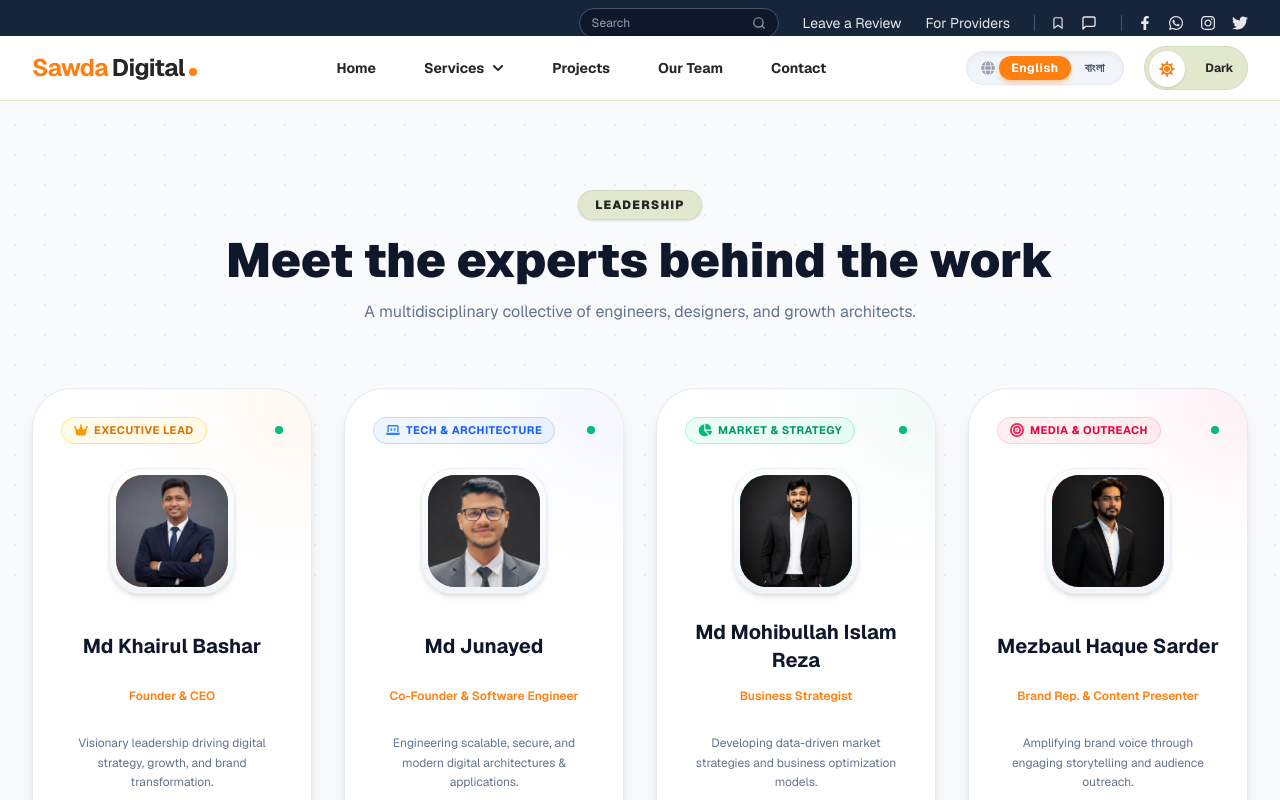
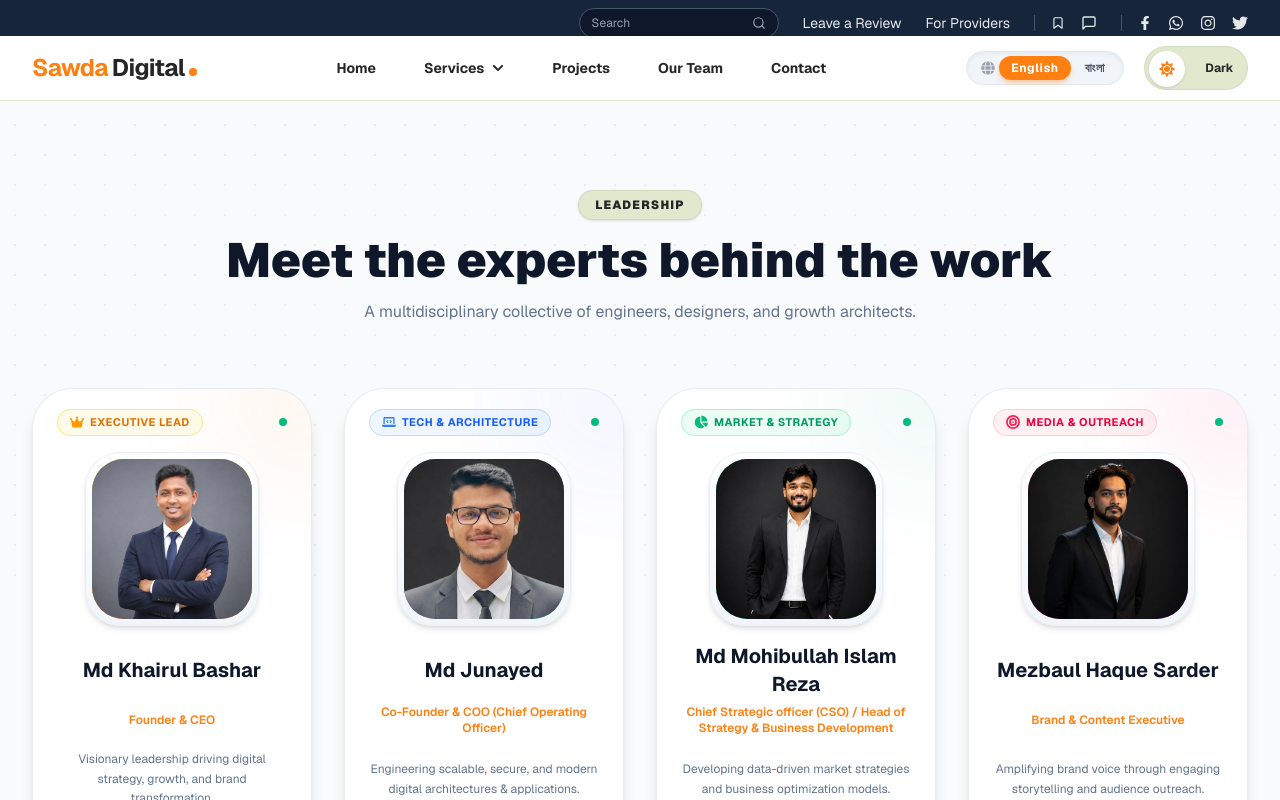
Before and after one commit to mjunayed2003/sawdadegital, a Next.js app: page /about in a window 1280 px wide. Shown: the top 800 px of the page. Built offline with nearby package versions, Linux system fonts and the light colour scheme.

Commit message:
feat: implement leadership section with team member grid and language context provider

```diff
--- a/app/about/page.tsx
+++ b/app/about/page.tsx
@@ -24,7 +24,7 @@ function AboutContent() {
       name: language === 'bn' ? 'মোঃ খাইরুল বাশার' : 'Md Khairul Bashar',
       role: language === 'bn' ? 'প্রতিষ্ঠাতা ও সিইও' : 'Founder & CEO',
       initials: 'KB',
-      image: '/team-member/basar.PNG',
+      image: '/team-member/MdKhairulBashar.PNG',
       tag: language === 'bn' ? 'এক্সিকিউটিভ লিড' : 'Executive Lead',
       accentColor: 'from-amber-500 to-orange-600',
       tagColor: 'text-amber-600 dark:text-amber-400 bg-amber-50 dark:bg-amber-950/50 border-amber-200 dark:border-amber-800/40',
@@ -37,7 +37,7 @@ function AboutContent() {
     },
     {
       name: language === 'bn' ? 'মোঃ জুনায়েদ' : 'Md Junayed',
-      role: language === 'bn' ? 'সহ-প্রতিষ্ঠাতা ও সফটওয়্যার ইঞ্জিনিয়ার' : 'Co-Founder & Software Engineer',
+      role: language === 'bn' ? 'সহ-প্রতিষ্ঠাতা ও সিওও (চিফ অপারেটিং অফিসার)' : 'Co-Founder & COO (Chief Operating Officer)',
       initials: 'MJ',
       image: '/team-member/junayed.jpeg',
       objectPosition: 'object-[center_15%] scale-[1.35]',
@@ -53,7 +53,7 @@ function AboutContent() {
     },
     {
       name: language === 'bn' ? 'মোঃ মহিবুল্লাহ ইসলাম রেজা' : 'Md Mohibullah Islam Reza',
-      role: language === 'bn' ? 'বিজনেস স্ট্র্যাটেজিস্ট' : 'Business Strategist',
+      role: language === 'bn' ? 'চিফ স্ট্র্যাটেজিক অফিসার (সিএসও) / হেড অব স্ট্র্যাটেজি অ্যান্ড বিজনেস ডেভেলপমেন্ট' : 'Chief Strategic officer (CSO) / Head of Strategy & Business Development',
       initials: 'MR',
       image: '/team-member/reza.PNG',
       tag: language === 'bn' ? 'মার্কেট ও স্ট্র্যাটেজি' : 'Market & Strategy',
@@ -68,7 +68,7 @@ function AboutContent() {
     },
     {
       name: language === 'bn' ? 'মেজবাউল হক সরদার' : 'Mezbaul Haque Sarder',
-      role: language === 'bn' ? 'ব্র্যান্ড রিপ্রেজেন্টেটিভ ও প্রেজেন্টার' : 'Brand Rep. & Content Presenter',
+      role: language === 'bn' ? 'ব্র্যান্ড অ্যান্ড কনটেন্ট এক্সিকিউটিভ' : 'Brand & Content Executive',
       initials: 'MS',
       image: '/team-member/Mezbaul.PNG',
       tag: language === 'bn' ? 'মিডিয়া ও আউটরিচ' : 'Media & Outreach',
@@ -133,11 +133,11 @@ function AboutContent() {
                 whileInView={{ opacity: 1, y: 0 }}
                 viewport={{ once: true }}
                 transition={{ duration: 0.5, delay: idx * 0.1 }}
-                className={`relative bg-white dark:bg-[#1a1a1a] rounded-[2.5rem] p-7 text-center border border-slate-200/80 dark:border-white/10 shadow-lg hover:shadow-2xl ${member.glowColor} transition-all duration-500 flex flex-col items-center justify-between group overflow-hidden`}
+                className={`relative bg-white dark:bg-[#1a1a1a] rounded-[2.5rem] px-6 py-5 text-center border border-slate-200/80 dark:border-white/10 shadow-lg hover:shadow-2xl ${member.glowColor} transition-all duration-500 flex flex-col items-center justify-between group overflow-hidden`}
               >
                 <div className={`absolute -top-16 -right-16 w-36 h-36 bg-gradient-to-br ${member.accentColor} rounded-full blur-3xl opacity-10 group-hover:opacity-30 transition-opacity duration-500 pointer-events-none`} />
 
-                <div className="w-full flex items-center justify-between mb-6">
+                <div className="w-full flex items-center justify-between mb-4">
                   <span className={`inline-flex items-center gap-1.5 px-3 py-1 rounded-full text-[11px] font-bold tracking-wider uppercase border ${member.tagColor}`}>
                     {member.badgeIcon}
                     {member.tag}
@@ -145,13 +145,13 @@ function AboutContent() {
                   <span className="w-2 h-2 rounded-full bg-emerald-500 animate-pulse" title="Active" />
                 </div>
 
-                <div className="relative mb-6">
-                  <div className="relative p-1.5 rounded-[2rem] bg-gradient-to-b from-white dark:from-white/20 to-slate-100 dark:to-white/5 border border-slate-200/60 dark:border-white/10 shadow-md group-hover:shadow-xl transition-all duration-500">
-                    <div className={`w-28 h-28 rounded-[1.7rem] bg-gradient-to-br ${member.avatarGradient} flex items-center justify-center shadow-inner relative overflow-hidden group-hover:scale-[1.03] transition-transform duration-500`}>
+                <div className="relative mb-4">
+                  <div className="relative p-1.5 rounded-[2.2rem] bg-gradient-to-b from-white dark:from-white/20 to-slate-100 dark:to-white/5 border border-slate-200/60 dark:border-white/10 shadow-md group-hover:shadow-xl transition-all duration-500">
+                    <div className={`w-36 h-36 lg:w-40 lg:h-40 rounded-[2rem] bg-gradient-to-br ${member.avatarGradient} flex items-center justify-center shadow-inner relative overflow-hidden group-hover:scale-[1.03] transition-transform duration-500`}>
                       {member.image ? (
-                        <Image src={member.image} alt={member.name} fill className={`object-cover ${member.objectPosition || ''}`} sizes="(max-width: 768px) 112px, 112px" />
+                        <Image src={member.image} alt={member.name} fill className={`object-cover ${member.objectPosition || ''}`} sizes="(max-width: 768px) 144px, 160px" />
                       ) : (
-                        <span className="text-3xl font-black text-white tracking-wider drop-shadow-md">
+                        <span className="text-4xl font-black text-white tracking-wider drop-shadow-md">
                           {member.initials}
                         </span>
                       )}
@@ -164,15 +164,15 @@ function AboutContent() {
                     <h3 className="text-xl font-bold text-[#0f172a] dark:text-white mb-1.5 group-hover:text-[#FF7F11] transition-colors duration-300 min-h-[56px] flex items-center justify-center text-center">
                       {member.name}
                     </h3>
-                    <p className="text-xs font-semibold text-[#FF7F11] mb-4 min-h-[32px] flex items-center justify-center text-center">
+                    <p className="text-xs font-semibold text-[#FF7F11] mb-2 min-h-[32px] flex items-center justify-center text-center">
                       {member.role}
                     </p>
-                    <p className="text-xs text-slate-500 dark:text-gray-400 leading-relaxed mb-6 min-h-[72px] flex items-center justify-center text-center">
+                    <p className="text-xs text-slate-500 dark:text-gray-400 leading-relaxed mb-4 min-h-[72px] flex items-center justify-center text-center">
                       {member.description}
                     </p>
                   </div>
 
-                  <div className="pt-4 border-t border-slate-100 dark:border-white/10 flex items-center justify-center gap-3">
+                  <div className="pt-3 border-t border-slate-100 dark:border-white/10 flex items-center justify-center gap-3">
                     <Link href="https://linkedin.com" target="_blank" className="w-8 h-8 rounded-full bg-slate-100 dark:bg-white/5 hover:bg-[#FF7F11] dark:hover:bg-[#FF7F11] hover:text-white text-slate-500 dark:text-gray-400 flex items-center justify-center text-xs transition-colors">
                       <FaLinkedinIn />
                     </Link>
--- a/app/expertise/page.tsx
+++ b/app/expertise/page.tsx
@@ -24,7 +24,7 @@ function ExpertiseContent() {
       name: language === 'bn' ? 'মোঃ খাইরুল বাশার' : 'Md Khairul Bashar',
       role: language === 'bn' ? 'প্রতিষ্ঠাতা ও সিইও' : 'Founder & CEO',
       initials: 'KB',
-      image: '/team-member/basar.PNG',
+      image: '/team-member/MdKhairulBashar.PNG',
       tag: language === 'bn' ? 'এক্সিকিউটিভ লিড' : 'Executive Lead',
       accentColor: 'from-amber-500 to-orange-600',
       lightBg: 'bg-amber-500/10 dark:bg-amber-500/15',
@@ -38,7 +38,7 @@ function ExpertiseContent() {
     },
     {
       name: language === 'bn' ? 'মোঃ জুনায়েদ' : 'Md Junayed',
-      role: language === 'bn' ? 'সহ-প্রতিষ্ঠাতা ও সফটওয়্যার ইঞ্জিনিয়ার' : 'Co-Founder & Software Engineer',
+      role: language === 'bn' ? 'সহ-প্রতিষ্ঠাতা ও সিওও (চিফ অপারেটিং অফিসার)' : 'Co-Founder & COO (Chief Operating Officer)',
       initials: 'MJ',
       image: '/team-member/junayed.jpeg',
       objectPosition: 'object-[center_15%] scale-[1.35]',
@@ -55,7 +55,7 @@ function ExpertiseContent() {
     },
     {
       name: language === 'bn' ? 'মোঃ মহিবুল্লাহ ইসলাম রেজা' : 'Md Mohibullah Islam Reza',
-      role: language === 'bn' ? 'বিজনেস স্ট্র্যাটেজিস্ট' : 'Business Strategist',
+      role: language === 'bn' ? 'চিফ স্ট্র্যাটেজিক অফিসার (সিএসও) / হেড অব স্ট্র্যাটেজি অ্যান্ড বিজনেস ডেভেলপমেন্ট' : 'Chief Strategic officer (CSO) / Head of Strategy & Business Development',
       initials: 'MR',
       image: '/team-member/reza.PNG',
       tag: language === 'bn' ? 'মার্কেট ও স্ট্র্যাটেজি' : 'Market & Strategy',
@@ -71,7 +71,7 @@ function ExpertiseContent() {
     },
     {
       name: language === 'bn' ? 'মেজবাউল হক সরদার' : 'Mezbaul Haque Sarder',
-      role: language === 'bn' ? 'ব্র্যান্ড রিপ্রেজেন্টেটিভ ও প্রেজেন্টার' : 'Brand Rep. & Content Presenter',
+      role: language === 'bn' ? 'ব্র্যান্ড অ্যান্ড কনটেন্ট এক্সিকিউটিভ' : 'Brand & Content Executive',
       initials: 'MS',
       image: '/team-member/Mezbaul.PNG',
       tag: language === 'bn' ? 'মিডিয়া ও আউটরিচ' : 'Media & Outreach',
@@ -137,11 +137,11 @@ function ExpertiseContent() {
                 whileInView={{ opacity: 1, y: 0 }}
                 viewport={{ once: true }}
                 transition={{ duration: 0.5, delay: idx * 0.1 }}
-                className={`relative bg-white dark:bg-[#1a1a1a] rounded-[2.5rem] p-7 text-center border border-slate-200/80 dark:border-white/10 shadow-lg hover:shadow-2xl ${member.glowColor} transition-all duration-500 flex flex-col items-center justify-between group overflow-hidden`}
+                className={`relative bg-white dark:bg-[#1a1a1a] rounded-[2.5rem] px-6 py-5 text-center border border-slate-200/80 dark:border-white/10 shadow-lg hover:shadow-2xl ${member.glowColor} transition-all duration-500 flex flex-col items-center justify-between group overflow-hidden`}
               >
                 <div className={`absolute -top-16 -right-16 w-36 h-36 bg-gradient-to-br ${member.accentColor} rounded-full blur-3xl opacity-10 group-hover:opacity-30 transition-opacity duration-500 pointer-events-none`} />
 
-                <div className="w-full flex items-center justify-between mb-6">
+                <div className="w-full flex items-center justify-between mb-4">
                   <span className={`inline-flex items-center gap-1.5 px-3 py-1 rounded-full text-[11px] font-bold tracking-wider uppercase border ${member.tagColor}`}>
                     {member.badgeIcon}
                     {member.tag}
@@ -149,13 +149,13 @@ function ExpertiseContent() {
                   <span className="w-2 h-2 rounded-full bg-emerald-500 animate-pulse" title="Active" />
                 </div>
 
-                <div className="relative mb-6">
-                  <div className="relative p-1.5 rounded-[2rem] bg-gradient-to-b from-white dark:from-white/20 to-slate-100 dark:to-white/5 border border-slate-200/60 dark:border-white/10 shadow-md group-hover:shadow-xl transition-all duration-500">
-                    <div className={`w-28 h-28 rounded-[1.7rem] bg-gradient-to-br ${member.avatarGradient} flex items-center justify-center shadow-inner relative overflow-hidden group-hover:scale-[1.03] transition-transform duration-500`}>
+                <div className="relative mb-4">
+                  <div className="relative p-1.5 rounded-[2.2rem] bg-gradient-to-b from-white dark:from-white/20 to-slate-100 dark:to-white/5 border border-slate-200/60 dark:border-white/10 shadow-md group-hover:shadow-xl transition-all duration-500">
+                    <div className={`w-36 h-36 lg:w-40 lg:h-40 rounded-[2rem] bg-gradient-to-br ${member.avatarGradient} flex items-center justify-center shadow-inner relative overflow-hidden group-hover:scale-[1.03] transition-transform duration-500`}>
                       {member.image ? (
-                        <Image src={member.image} alt={member.name} fill className={`object-cover ${member.objectPosition || ''}`} sizes="(max-width: 768px) 112px, 112px" />
+                        <Image src={member.image} alt={member.name} fill className={`object-cover ${member.objectPosition || ''}`} sizes="(max-width: 768px) 144px, 160px" />
                       ) : (
-                        <span className="text-3xl font-black text-white tracking-wider drop-shadow-md">
+                        <span className="text-4xl font-black text-white tracking-wider drop-shadow-md">
                           {member.initials}
                         </span>
                       )}
@@ -168,15 +168,15 @@ function ExpertiseContent() {
                     <h3 className="text-xl font-bold text-[#0f172a] dark:text-white mb-1.5 group-hover:text-[#FF7F11] transition-colors duration-300 min-h-[56px] flex items-center justify-center text-center">
                       {member.name}
                     </h3>
-                    <p className="text-xs font-semibold text-[#FF7F11] mb-4 min-h-[32px] flex items-center justify-center text-center">
+                    <p className="text-xs font-semibold text-[#FF7F11] mb-2 min-h-[32px] flex items-center justify-center text-center">
                       {member.role}
                     </p>
-                    <p className="text-xs text-slate-500 dark:text-gray-400 leading-relaxed mb-6 min-h-[72px] flex items-center justify-center text-center">
+                    <p className="text-xs text-slate-500 dark:text-gray-400 leading-relaxed mb-4 min-h-[72px] flex items-center justify-center text-center">
                       {member.description}
                     </p>
                   </div>
 
-                  <div className="pt-4 border-t border-slate-100 dark:border-white/10 flex items-center justify-center gap-3">
+                  <div className="pt-3 border-t border-slate-100 dark:border-white/10 flex items-center justify-center gap-3">
                     <Link href="https://linkedin.com" target="_blank" className="w-8 h-8 rounded-full bg-slate-100 dark:bg-white/5 hover:bg-[#FF7F11] dark:hover:bg-[#FF7F11] hover:text-white text-slate-500 dark:text-gray-400 flex items-center justify-center text-xs transition-colors">
                       <FaLinkedinIn />
                     </Link>
--- a/components/LanguageContext.tsx
+++ b/components/LanguageContext.tsx
@@ -130,9 +130,9 @@ heroDesc: {
   meetExperts: { en: 'The Minds Driving Your Success', bn: 'আপনার সাফল্যের পেছনের কারিগর' },
   meetFullTeam: { en: 'Connect with our team', bn: 'আমাদের দলের সাথে সংযুক্ত হোন' },
   roleFounder: { en: 'Founder & CEO', bn: 'প্রতিষ্ঠাতা ও সিইও' },
-  roleCoFounder: { en: 'Co-Founder & Software Engineer', bn: 'সহ-প্রতিষ্ঠাতা ও সফটওয়্যার ইঞ্জিনিয়ার' },
-  roleStrategist: { en: 'Business Strategist', bn: 'বিজনেস স্ট্র্যাটেজিস্ট' },
-  roleBrandRep: { en: 'Brand Rep. & Content Presenter', bn: 'ব্র্যান্ড প্রতিনিধি ও কন্টেন্ট প্রেজেন্টার' },
+  roleCoFounder: { en: 'Co-Founder & COO (Chief Operating Officer)', bn: 'সহ-প্রতিষ্ঠাতা ও সিওও (চিফ অপারেটিং অফিসার)' },
+  roleStrategist: { en: 'Chief Strategic officer (CSO) / Head of Strategy & Business Development', bn: 'চিফ স্ট্র্যাটেজিক অফিসার (সিএসও) / হেড অব স্ট্র্যাটেজি অ্যান্ড বিজনেস ডেভেলপমেন্ট' },
+  roleBrandRep: { en: 'Brand & Content Executive', bn: 'ব্র্যান্ড অ্যান্ড কনটেন্ট এক্সিকিউটিভ' },
 
   // Testimonials Section
   testimonialsBadge: { en: 'CLIENT SUCCESS STORIES', bn: 'গ্রাহক সাফল্যের গল্প' },
--- a/components/Leadership.tsx
+++ b/components/Leadership.tsx
@@ -14,7 +14,7 @@ const teamMembers = [
     name: 'Md Khairul Bashar',
     roleKey: 'roleFounder',
     initials: 'KB',
-    image: '/team-member/basar.PNG',
+    image: '/team-member/MdKhairulBashar.PNG',
     tag: 'Executive Lead',
     accentColor: 'from-amber-500 to-orange-600',
     tagColor: 'text-amber-600 dark:text-amber-400 bg-amber-50 dark:bg-amber-950/50 border-amber-200 dark:border-amber-800/40',
@@ -123,13 +123,13 @@ export default function Leadership() {
               key={member.id}
               variants={itemVariants}
               whileHover={{ y: -8 }}
-              className={`relative bg-white/90 dark:bg-[#202020]/90 backdrop-blur-xl rounded-[2.25rem] p-7 text-center border border-slate-200/80 dark:border-white/10 shadow-sm hover:shadow-2xl ${member.glowColor} transition-all duration-500 flex flex-col items-center justify-between group overflow-hidden`}
+              className={`relative bg-white/90 dark:bg-[#202020]/90 backdrop-blur-xl rounded-[2.25rem] px-6 py-5 text-center border border-slate-200/80 dark:border-white/10 shadow-sm hover:shadow-2xl ${member.glowColor} transition-all duration-500 flex flex-col items-center justify-between group overflow-hidden`}
             >
               {/* Ambient Glow in Card Background */}
               <div className={`absolute -top-16 -right-16 w-36 h-36 bg-gradient-to-br ${member.accentColor} rounded-full blur-3xl opacity-10 group-hover:opacity-30 transition-opacity duration-500 pointer-events-none`} />
 
               {/* Top Tag */}
-              <div className="w-full flex items-center justify-between mb-6">
+              <div className="w-full flex items-center justify-between mb-4">
                 <span className={`inline-flex items-center gap-1.5 px-3 py-1 rounded-full text-[11px] font-bold tracking-wider uppercase border ${member.tagColor}`}>
                   {member.badgeIcon}
                   {member.tag}
@@ -138,11 +138,11 @@ export default function Leadership() {
               </div>
 
               {/* Dynamic Gradient Monogram Avatar */}
-              <div className="relative mb-6">
+              <div className="relative mb-4">
                 <div className="relative p-2 rounded-[2.2rem] bg-gradient-to-b from-white dark:from-white/20 to-slate-100 dark:to-white/5 border border-slate-200/60 dark:border-white/10 shadow-md group-hover:shadow-xl transition-all duration-500">
-                  <div className={`w-36 h-36 rounded-[2rem] bg-gradient-to-br ${member.avatarGradient} flex items-center justify-center shadow-inner relative overflow-hidden group-hover:scale-[1.03] transition-transform duration-500`}>
+                  <div className={`w-36 h-36 lg:w-40 lg:h-40 rounded-[2rem] bg-gradient-to-br ${member.avatarGradient} flex items-center justify-center shadow-inner relative overflow-hidden group-hover:scale-[1.03] transition-transform duration-500`}>
                     {member.image ? (
-                      <Image src={member.image} alt={member.name} fill className={`object-cover ${member.objectPosition || 'object-center'}`} sizes="(max-width: 768px) 144px, 144px" />
+                      <Image src={member.image} alt={member.name} fill className={`object-cover ${member.objectPosition || 'object-center'}`} sizes="(max-width: 768px) 144px, 160px" />
                     ) : (
                       <>
                         <div className="absolute inset-0 opacity-20 bg-[radial-gradient(#fff_1px,transparent_1px)] [background-size:12px_12px]" />
@@ -161,13 +161,13 @@ export default function Leadership() {
                 <h3 className="text-lg font-extrabold text-[#262626] dark:text-white tracking-tight mb-1.5 group-hover:text-[#FF7F11] transition-colors duration-300">
                   {member.name}
                 </h3>
-                <p className="text-xs font-bold text-[#FF7F11] dark:text-[#FF9433] tracking-wide mb-4 min-h-[32px] flex items-center justify-center text-center">
+                <p className="text-xs font-bold text-[#FF7F11] dark:text-[#FF9433] tracking-wide mb-2 min-h-[32px] flex items-center justify-center text-center">
                   {t(member.roleKey)}
                 </p>
               </div>
 
               {/* Bottom Actions & Socials */}
-              <div className="w-full pt-4 border-t border-slate-100 dark:border-white/5 flex items-center justify-center gap-2.5">
+              <div className="w-full pt-3 border-t border-slate-100 dark:border-white/5 flex items-center justify-center gap-2.5">
                 <a href="#" className="w-8 h-8 rounded-full bg-slate-100 dark:bg-white/5 text-gray-600 dark:text-gray-400 hover:text-white hover:bg-[#FF7F11] flex items-center justify-center transition-all duration-300 hover:scale-110">
                   <FaLinkedinIn className="w-3.5 h-3.5" />
                 </a>
```
Also changed, not shown: public/team-member/MdKhairulBashar.PNG (added), public/team-member/basar.PNG (deleted).
